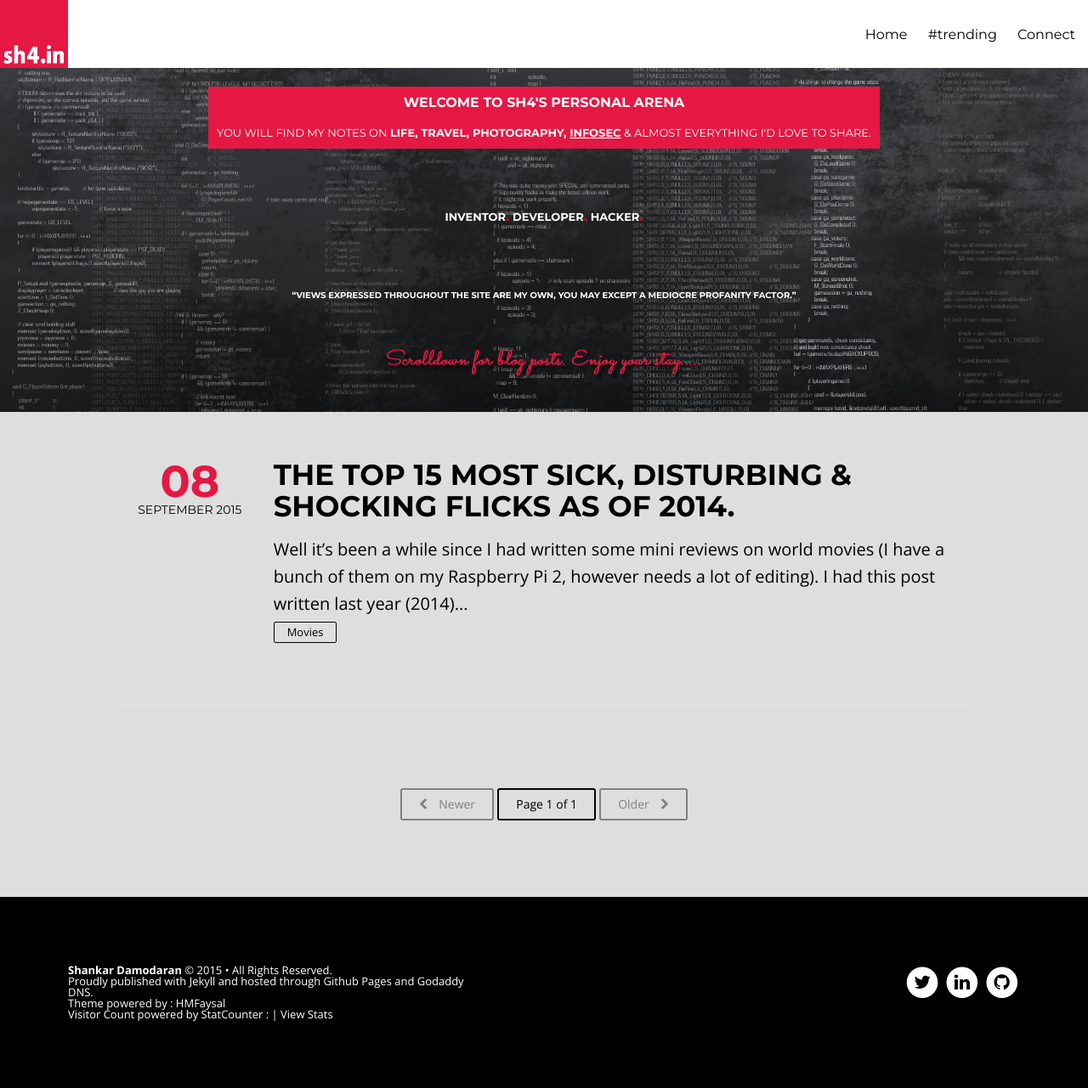
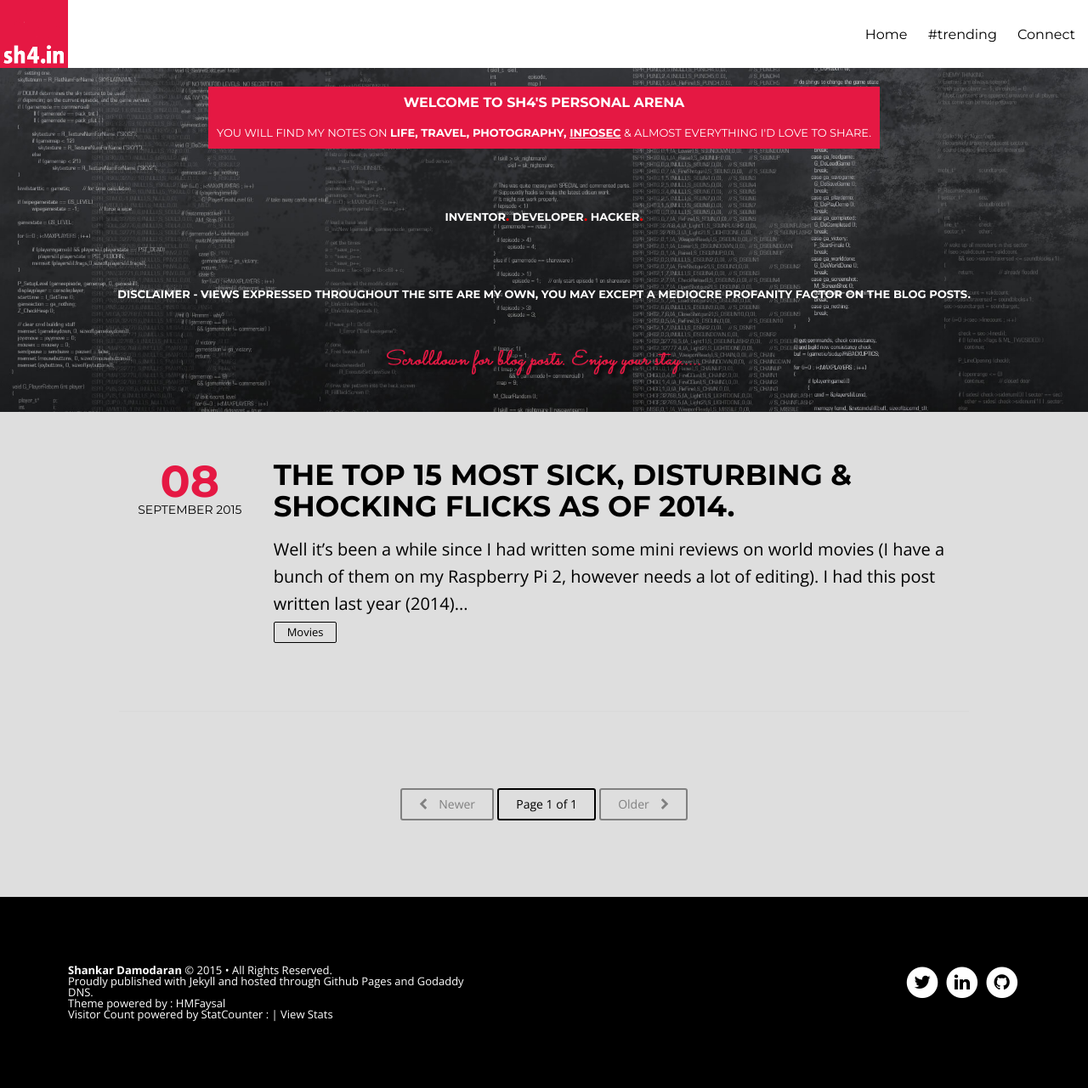
Before and after one commit to sh4nx0r/sh4nx0r.github.io, a Jekyll site: the page built from index.html, in a window 1280 px wide. Shown: the whole page at 85% size. Built offline with Jekyll 4.4.1, drawn with Linux system fonts in a browser that asks for light colours; nearby versions of some CDN libraries; the list of posts is cut into pages by our own code; comment, search, counter and statistics services are not loaded.

Commit message:
Second commit on Blog2 18th Sept

```diff
--- a/_config.yml
+++ b/_config.yml
@@ -1,5 +1,5 @@
 title:            <b><font size='3.75em'>welcome to sh4's personal arena</b></font><br><br><font size='2.75em'>you will find my notes on <b>life, travel, photography, <u>infosec</u></b> & almost everything I'd love to share.</font>
-description:      <font size='2.75em'>Inventor<font color='red' size='3.75em'>.</font> Developer<font color='red' size='3.75em'>.</font> Hacker<font color='red' size='3.75em'>.</font></font><br><font size='1.75em'>“Views expressed throughout the site are my own, you may except a mediocre profanity factor.”</font><br><img src='images/scrollimg.png' />
+description:      <font size='2.75em'>Inventor<font color='red' size='3.75em'>.</font> Developer<font color='red' size='3.75em'>.</font> Hacker<font color='red' size='3.75em'>.</font></font><br><font size='2.75em'>Disclaimer - Views expressed throughout the site are my own, you may except a mediocre profanity factor on the blog posts.</font><br><img src='images/scrollimg.png' />
 
 logo:		logo.png
 disqus_shortname: sh4in
```
Also changed, not shown: contact.md (+1 -1 lines), 6 other files.
